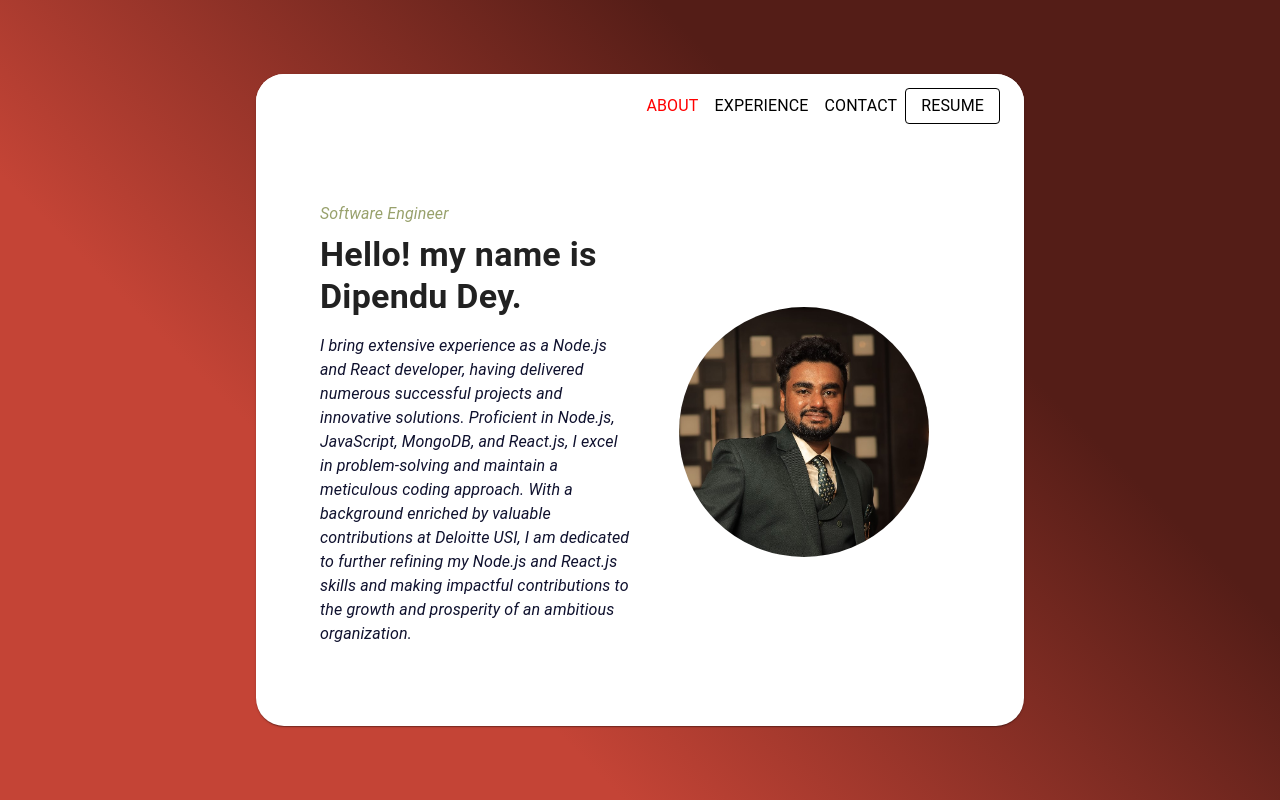
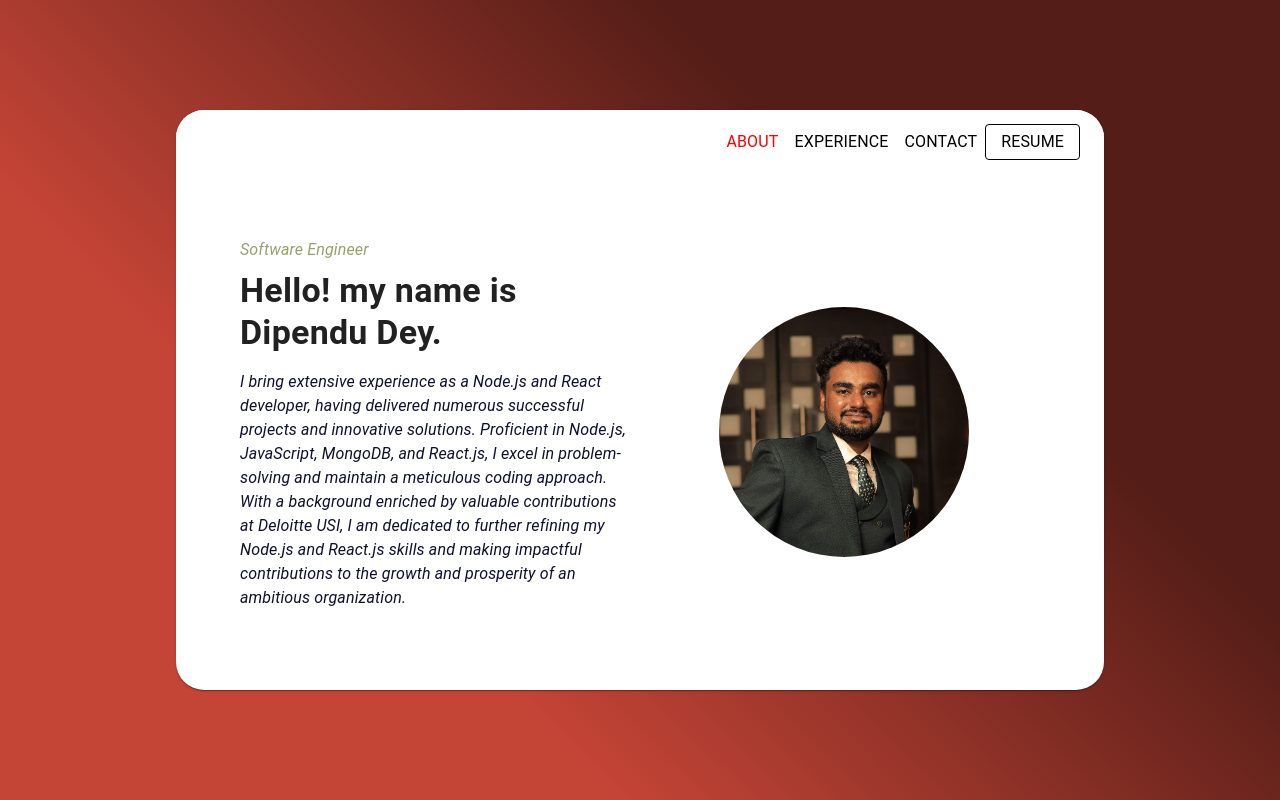
Before and after one commit to DipenduDey/my-portfolio, a React (Create React App) app: page / in a window 1280 px wide. Built offline with nearby package versions, Linux system fonts and the light colour scheme.

Commit message:
Update App.jsx

```diff
--- a/src/App.jsx
+++ b/src/App.jsx
@@ -56,7 +56,7 @@ function App() {
         textAlign: 'center', // Center align text content
       }}
     >
-      <Card sx={{ minWidth: '60%', maxWidth: '60%', borderRadius: 7, maxHeight: "50%", minHeight: "50%" }}>
+      <Card sx={{ minWidth: '65%', maxWidth: '80%', borderRadius: 7 }}>
         <Header onSectionChange={handleSectionChange} activeSection={activeSection} />
         <Box sx={{ p: 4, maxHeight: 700, overflow: 'auto' }}>
           {renderActiveSection()}
```
